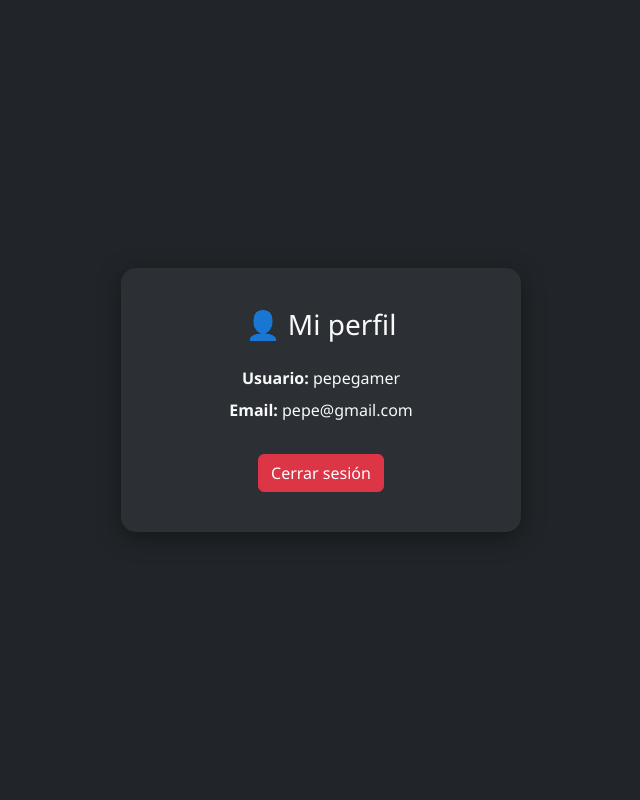
After one commit to ThiagoCabralDV/Thiago-Cabral---Franco-Bisagno-Parcial-2-AyM-Python, a Django app: page /accounts/perfil/ in a window 1280 px wide. The commit adds this page. Shown: the whole page, without its empty margins (319-959 px from the left). Run offline with Django 5.2, Linux system fonts and the light colour scheme; a user stored in the database is signed in.

Commit message:
Login y registro funcional Mi perfil (TEST) creado
Login y registro funcional creado, se modifico el navbar para bienvenida de usuario y boton de mi perfil y cerrar sesion al tener una sesion de usuario activa. Pestaña de mi perfil de prueba creada.

```diff
--- /dev/null
+++ b/foroJ_Cabral_Bisagno/accounts/templates/accounts/perfil.html
@@ -0,0 +1,21 @@
+{% load static %}
+<!DOCTYPE html>
+<html lang="es">
+<head>
+  <meta charset="utf-8">
+  <meta name="viewport" content="width=device-width,initial-scale=1">
+  <title>Mi Perfil - Foro J</title>
+  <link href="https://cdn.jsdelivr.net/npm/bootstrap@5.3.3/dist/css/bootstrap.min.css" rel="stylesheet">
+  <link rel="stylesheet" href="{% static 'accounts/estilos.css' %}">
+</head>
+<body class="bg-dark text-light d-flex align-items-center justify-content-center min-vh-100">
+
+  <div class="login-card text-center">
+    <h3 class="text-light mb-4">👤 Mi perfil</h3>
+    <p class="text-light mb-2"><strong>Usuario:</strong> {{ user.username }}</p>
+    <p class="text-light mb-2"><strong>Email:</strong> {{ user.email }}</p>
+    <a href="{% url 'logout' %}" class="btn btn-danger mt-4">Cerrar sesión</a>
+  </div>
+
+</body>
+</html>
--- a/foroJ_Cabral_Bisagno/accounts/templates/accounts/register.html
+++ b/foroJ_Cabral_Bisagno/accounts/templates/accounts/register.html
@@ -46,10 +46,10 @@
       </div>
 
       <div class="mb-3">
-        <label for="password2" class="form-label text-light">Repetir contraseña</label>
+        <label for="confirm_password" class="form-label text-light">Repetir contraseña</label>
         <div class="input-group">
-          <input type="password" name="password2" id="password2" class="form-control" placeholder="Repite la contraseña" required>
-          <span class="input-group-text password-toggle" data-target="password2"><i class="fas fa-eye"></i></span>
+          <input type="password" name="confirm_password" id="confirm_password" class="form-control" placeholder="Repite la contraseña" required>
+          <span class="input-group-text password-toggle" data-target="confirm_password"><i class="fas fa-eye"></i></span>
         </div>
       </div>
 
--- a/foroJ_Cabral_Bisagno/accounts/urls.py
+++ b/foroJ_Cabral_Bisagno/accounts/urls.py
@@ -1,8 +1,9 @@
 from django.urls import path
-from .views import registro, login_view, logout_view
+from .views import registro, login_view, logout_view, perfil
 
 urlpatterns = [
     path("register/", registro, name="register"),
     path("login/", login_view, name="login"),
     path("logout/", logout_view, name="logout"),
+    path("perfil/", perfil, name="perfil"),
 ]
--- a/foroJ_Cabral_Bisagno/accounts/views.py
+++ b/foroJ_Cabral_Bisagno/accounts/views.py
@@ -2,13 +2,21 @@ from django.shortcuts import render, redirect
 from django.contrib.auth.models import User
 from django.contrib.auth import authenticate, login, logout
 from django.contrib import messages
+from django.contrib.auth.decorators import login_required
 
 def registro(request):
     if request.method == "POST":
         username = request.POST.get('username')
         email = request.POST.get('email')
         password = request.POST.get('password')
+        confirm_password = request.POST.get('confirm_password')
 
+        # Verificar si las contraseñas coinciden
+        if password != confirm_password:
+            messages.error(request, "Las contraseñas no coinciden.")
+            return redirect('register')
+
+        # Verificar si el usuario ya existe
         if User.objects.filter(username=username).exists():
             messages.error(request, "Ese usuario ya existe.")
             return redirect('registro')
@@ -40,3 +48,8 @@ def login_view(request):
 def logout_view(request):
     logout(request)
     return redirect('home')
+
+
+@login_required
+def perfil(request):
+    return render(request, 'accounts/perfil.html')
```
Also changed, not shown: foroJ_Cabral_Bisagno/home/templates/home/index.html (+11 -3 lines), foroJ_Cabral_Bisagno/db.sqlite3.
